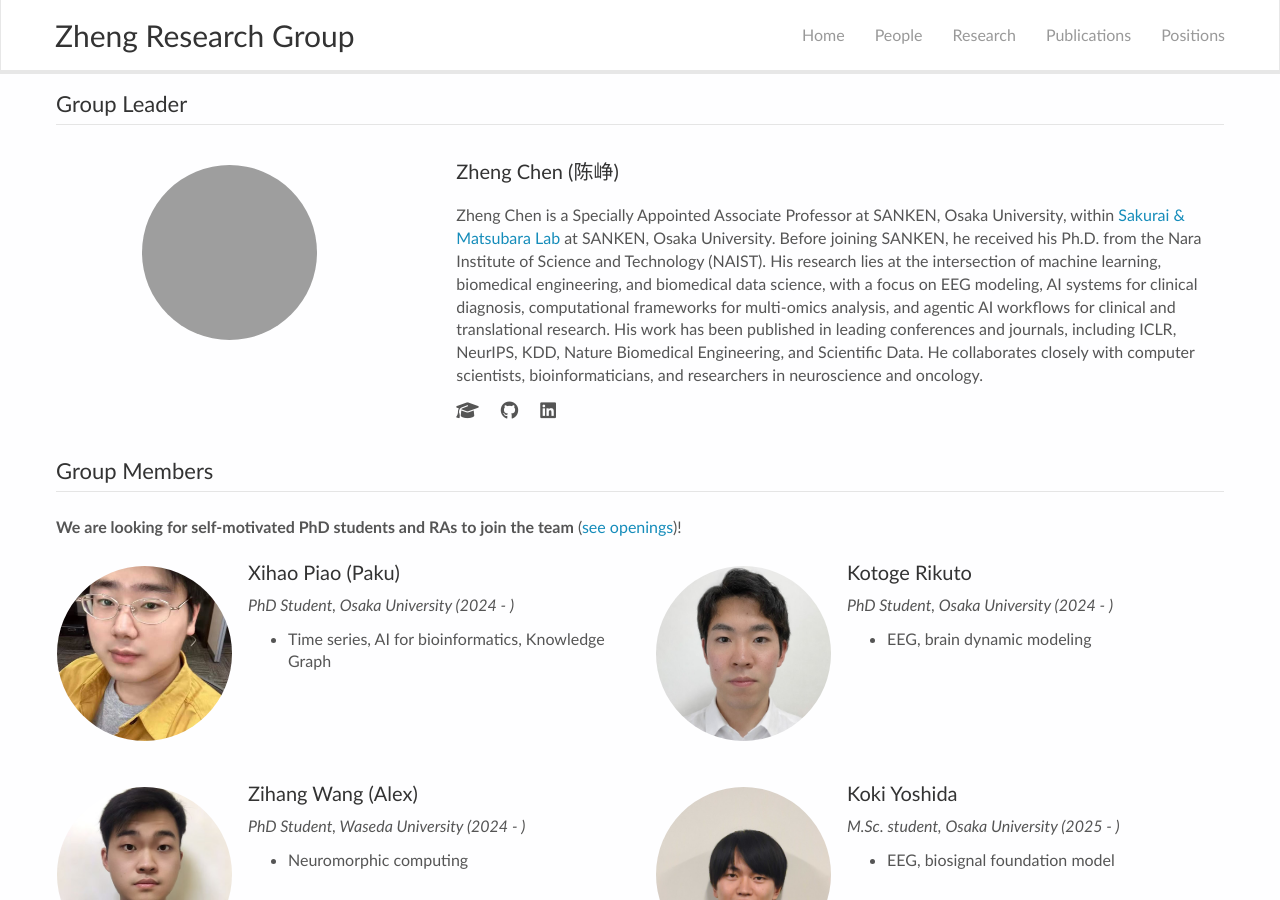
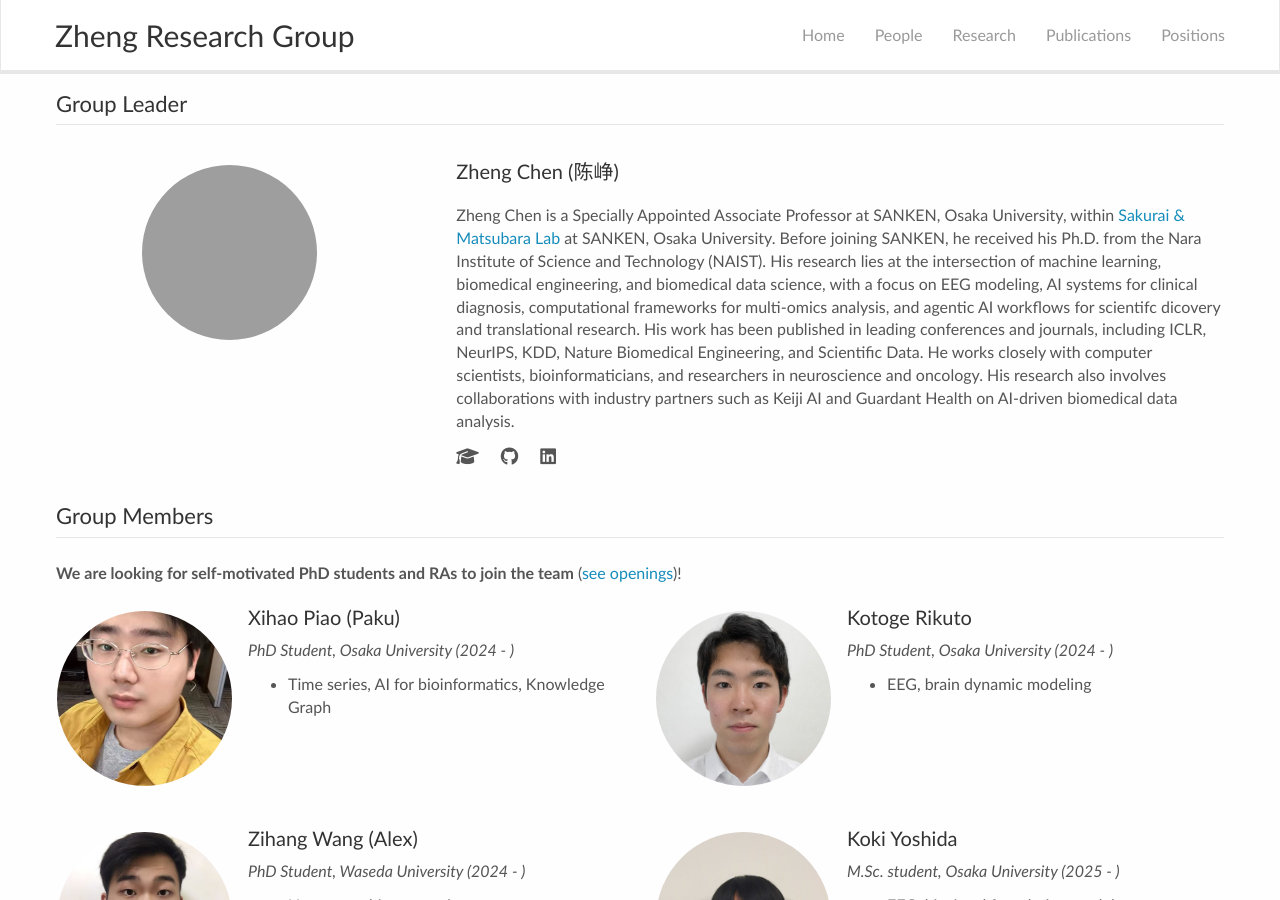
Before and after one commit to zhengchen3/zhengchen3.github.io, a Jekyll site: the page built from _pages/team.md, in a window 1280 px wide and 900 px high. Built offline with Jekyll 4.4.1, drawn with Linux system fonts in a browser that asks for light colours; nearby versions of some CDN libraries.

```diff
--- a/_pages/team.md
+++ b/_pages/team.md
@@ -53,8 +53,7 @@ permalink: /team/
 
 <p>
 Zheng Chen is a  Specially Appointed Associate Professor at SANKEN, Osaka University, within [Sakurai & Matsubara Lab](https://www.dm.sanken.osaka-u.ac.jp) at SANKEN, Osaka University.
-Before joining SANKEN, he received his Ph.D. from the Nara Institute of Science and Technology (NAIST). His research lies at the intersection of machine learning, biomedical engineering, and biomedical data science, with a focus on EEG modeling, AI systems for clinical diagnosis, computational frameworks for multi-omics analysis, and agentic AI workflows for clinical and translational research. His work has been published in leading conferences and journals, including ICLR, NeurIPS, KDD, Nature Biomedical Engineering, and Scientific Data.
-He collaborates closely with computer scientists, bioinformaticians, and researchers in neuroscience and oncology.
+Before joining SANKEN, he received his Ph.D. from the Nara Institute of Science and Technology (NAIST). His research lies at the intersection of machine learning, biomedical engineering, and biomedical data science, with a focus on EEG modeling, AI systems for clinical diagnosis, computational frameworks for multi-omics analysis, and agentic AI workflows for scientifc dicovery and translational research. His work has been published in leading conferences and journals, including ICLR, NeurIPS, KDD, Nature Biomedical Engineering, and Scientific Data. He works closely with computer scientists, bioinformaticians, and researchers in neuroscience and oncology. His research also involves collaborations with industry partners such as Keiji AI and Guardant Health on AI-driven biomedical data analysis.
 </p>
 
 <!-- <p>
```
